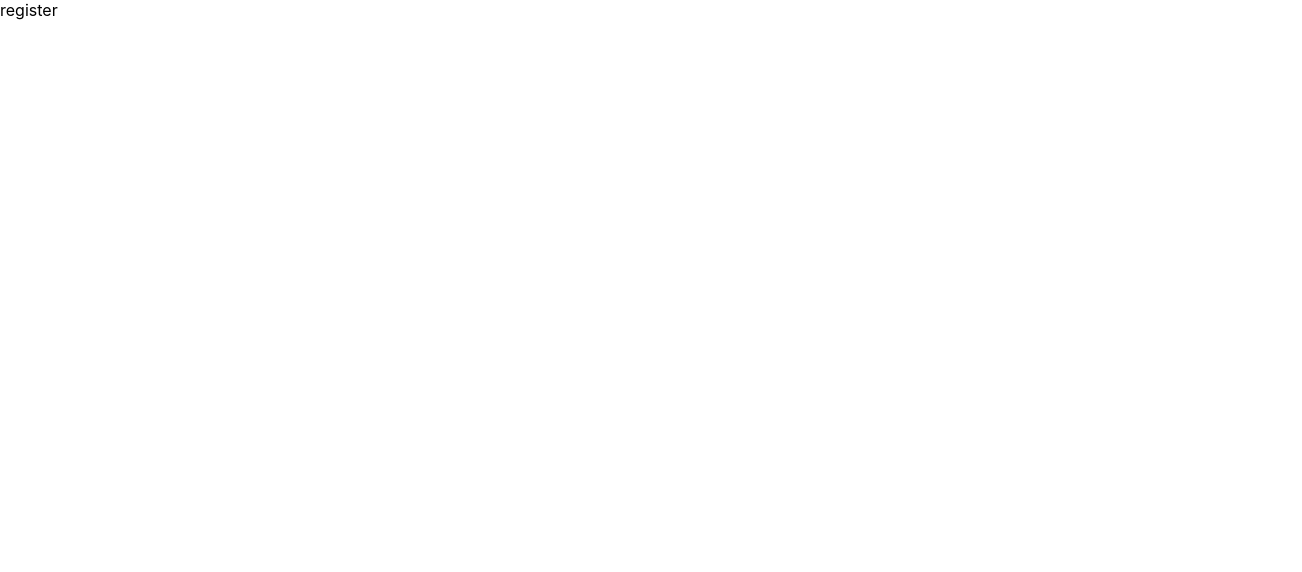
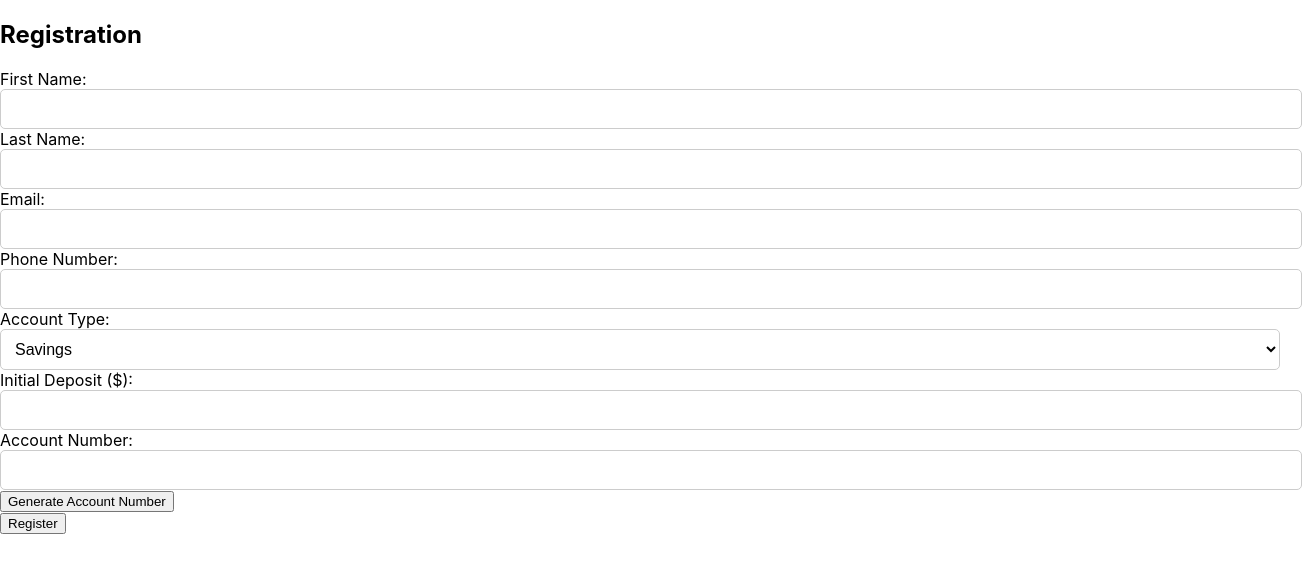
Before and after one commit to Chandu71202/React-Redux-Bank-Example, a React (Create React App) app in the folder sample_bank/: page /register in a window 1280 px wide. Shown: the top 572 px of the page, 1302 px wide, since content can reach past the window. Built offline with nearby package versions, Linux system fonts and the light colour scheme.

Commit message:
Registration

```diff
--- /dev/null
+++ b/sample_bank/src/Components/Register.css
@@ -0,0 +1,24 @@
+/* Input and select styles */
+input[type="text"],
+input[type="email"],
+input[type="tel"],
+input[type="number"],
+select {
+  width: 100%;
+  padding: 10px;
+  border: 1px solid #ccc; /* Add a border */
+  border-radius: 5px;
+  font-size: 16px;
+  background-color: #fff;
+  transition: border-color 0.3s, background-color 0.3s, box-shadow 0.3s;
+}
+
+input[type="text"]:focus,
+input[type="email"]:focus,
+input[type="tel"]:focus,
+input[type="number"]:focus,
+select:focus {
+  border-color: #007bff;
+  background-color: #f8f8f8;
+  box-shadow: 0px 0px 10px rgba(0, 123, 255, 0.3);
+}
--- a/sample_bank/src/Components/Register.js
+++ b/sample_bank/src/Components/Register.js
@@ -1,7 +1,120 @@
-import React from 'react'
+import React, { Component } from 'react';
+import './Register.css';
+class Register extends Component {
+  constructor() {
+    super();
+    this.state = {
+      firstName: '',
+      lastName: '',
+      email: '',
+      phoneNumber: '',
+      accountType: 'savings', // Default to 'savings', you can add more options
+      initialDeposit: '',
+      accountNumber: '', // Initially empty
+    };
+  }
 
-export default function Register() {
-  return (
-    <div>register</div>
-  )
+  handleChange = (e) => {
+    const { name, value } = e.target;
+    this.setState({ [name]: value });
+  };
+
+  generateAccountNumber = () => {
+    // Generate a random 10-digit account number
+    const accountNumber = Math.floor(1000000000 + Math.random() * 9000000000).toString();
+    this.setState({ accountNumber });
+  };
+
+  handleSubmit = (e) => {
+    e.preventDefault();
+    // Here you can handle form submission, e.g., send data to the server or perform actions
+    console.log('Form submitted with data:', this.state);
+  };
+
+  render() {
+    return (
+      <div>
+        <h2>Registration</h2>
+        <form onSubmit={this.handleSubmit}>
+          <div>
+            <label>First Name:</label>
+            <input
+              type="text"
+              name="firstName"
+              value={this.state.firstName}
+              onChange={this.handleChange}
+              required
+            />
+          </div>
+          <div>
+            <label>Last Name:</label>
+            <input
+              type="text"
+              name="lastName"
+              value={this.state.lastName}
+              onChange={this.handleChange}
+              required
+            />
+          </div>
+          <div>
+            <label>Email:</label>
+            <input
+              type="email"
+              name="email"
+              value={this.state.email}
+              onChange={this.handleChange}
+              required
+            />
+          </div>
+          <div>
+            <label>Phone Number:</label>
+            <input
+              type="tel"
+              name="phoneNumber"
+              value={this.state.phoneNumber}
+              onChange={this.handleChange}
+              required
+            />
+          </div>
+          <div>
+            <label>Account Type:</label>
+            <select
+              name="accountType"
+              value={this.state.accountType}
+              onChange={this.handleChange}
+            >
+              <option value="savings">Savings</option>
+              <option value="checking">Checking</option>
+              {/* Add more account types as needed */}
+            </select>
+          </div>
+          <div>
+            <label>Initial Deposit ($):</label>
+            <input
+              type="number"
+              name="initialDeposit"
+              value={this.state.initialDeposit}
+              onChange={this.handleChange}
+              required
+            />
+          </div>
+          <div>
+            <label>Account Number:</label>
+            <input
+              type="text"
+              name="accountNumber"
+              value={this.state.accountNumber}
+              readOnly // Prevents user input
+            />
+            <button type="button" onClick={this.generateAccountNumber}>
+              Generate Account Number
+            </button>
+          </div>
+          <button type="submit">Register</button>
+        </form>
+      </div>
+    );
+  }
 }
+
+export default Register;
```
